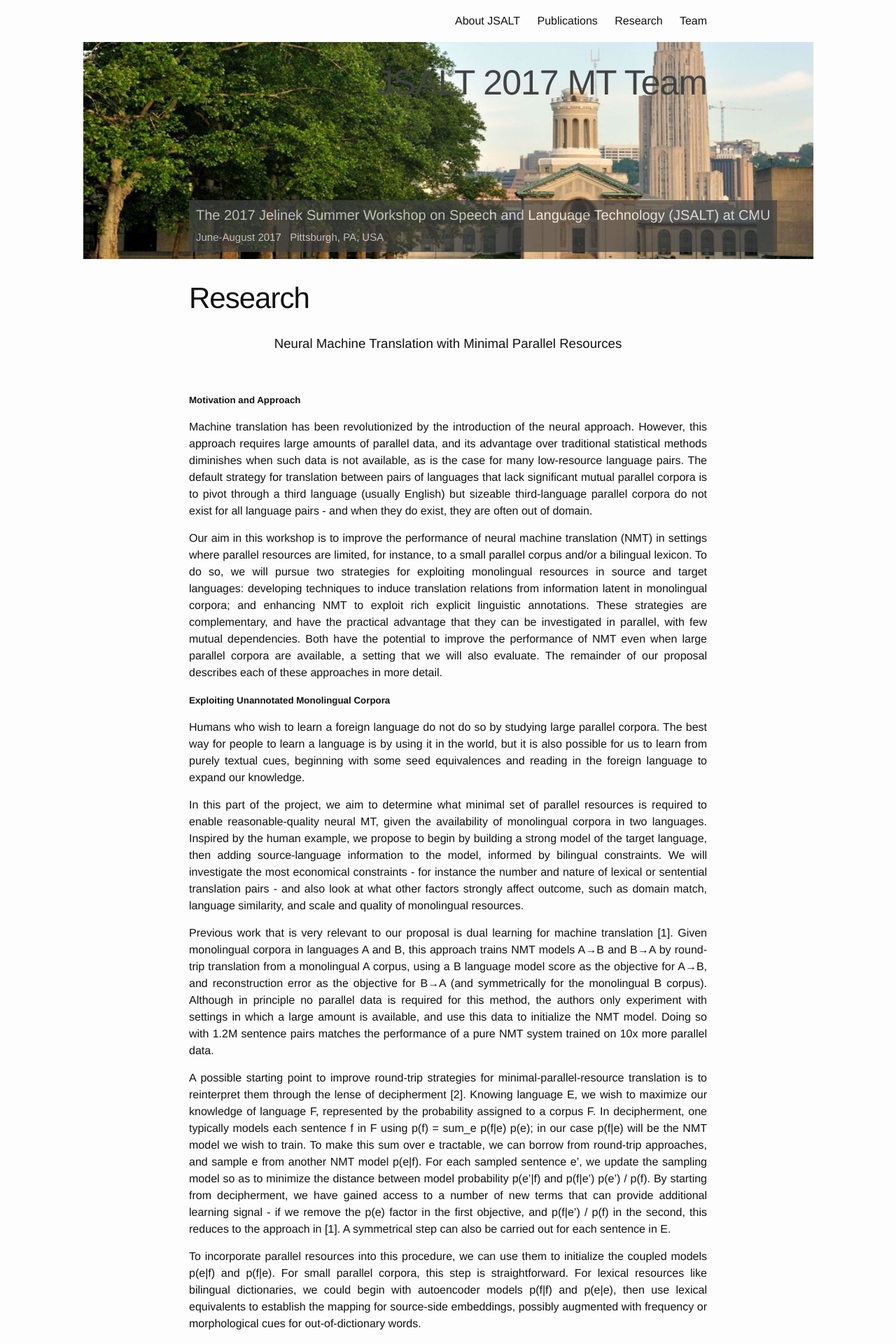
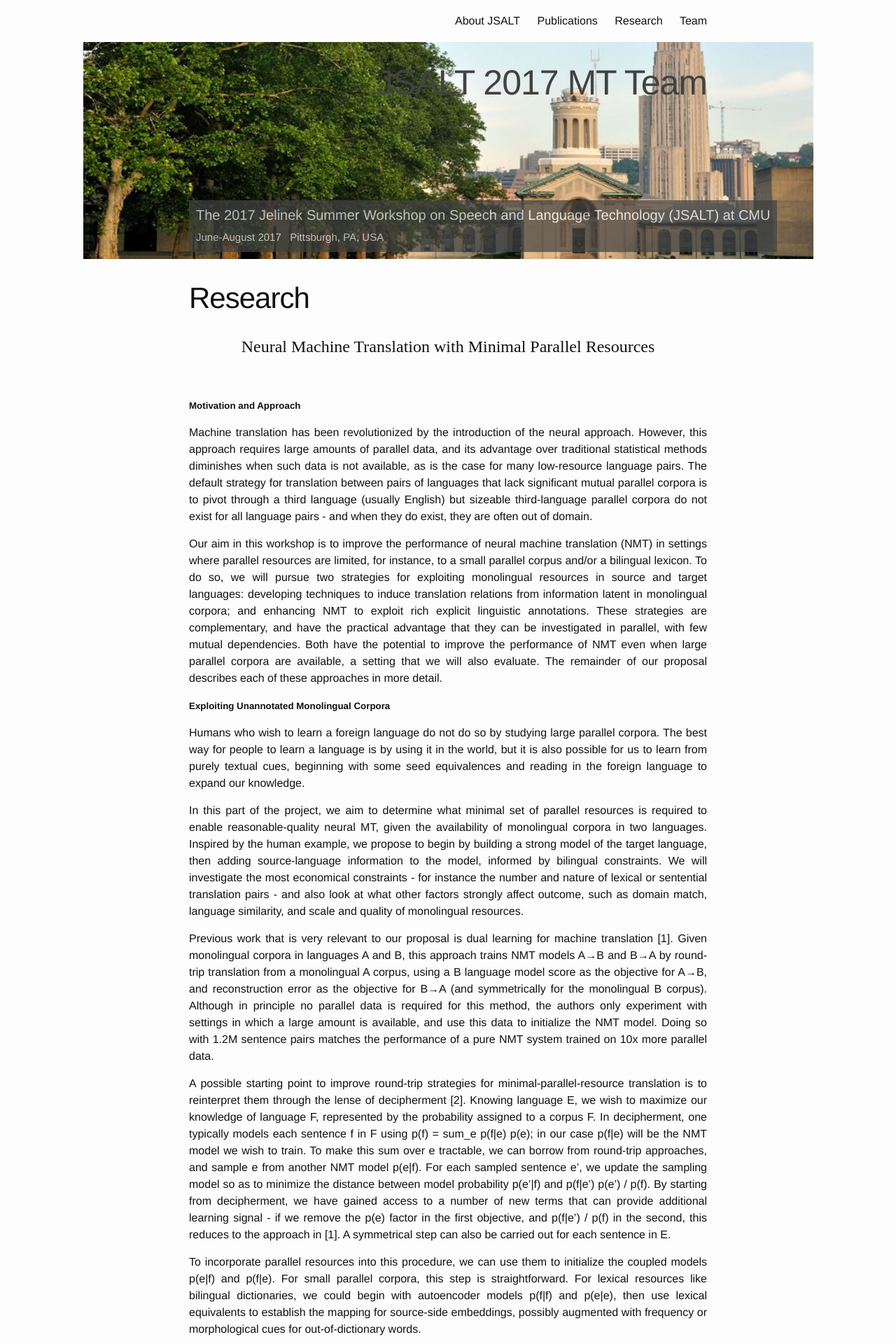
Before and after one commit to duyvuleo/ws17mt, a Jekyll site: the page built from research.html, in a window 1280 px wide. Shown: the top 1920 px of the page at 70% size. Built offline with Jekyll 4.4.1, drawn with Linux system fonts in a browser that asks for light colours.

Commit message:
research

```diff
--- a/research.html
+++ b/research.html
@@ -3,7 +3,7 @@ layout: page
 title: Research
 ---
 
-<p style="text-align: center;"><span style="font-size: 14pt;">Neural Machine Translation with Minimal Parallel Resources</span></p>
+<p style="text-align: center;"><span style="font-size: 18pt; font-family: symbol;">Neural Machine Translation with Minimal Parallel Resources</span></p>
 <p style="text-align: center;">&nbsp;</p>
 <p style="text-align: justify;"><strong><span style="font-size: 10pt;">Motivation and Approach</span></strong></p>
 <p style="text-align: justify;">Machine translation has been revolutionized by the introduction of the neural approach. However, this approach requires large amounts of parallel data, and its advantage over traditional statistical methods diminishes when such data is not available, as is the case for many low-resource language pairs. The default strategy for translation between pairs of languages that lack significant mutual parallel corpora is to pivot through a third language (usually English) but sizeable third-language parallel corpora do not exist for all language pairs - and when they do exist, they are often out of domain.</p>
```
